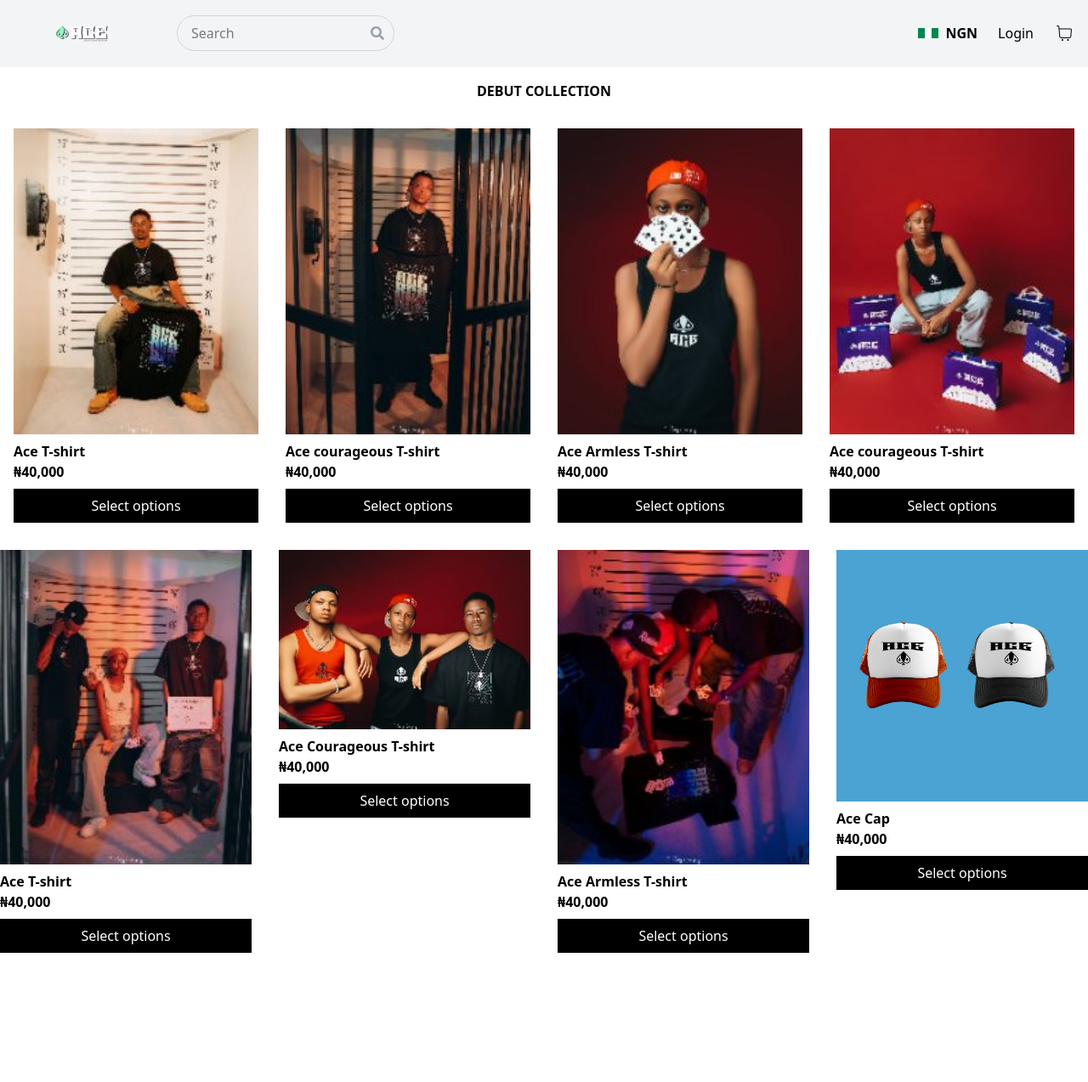
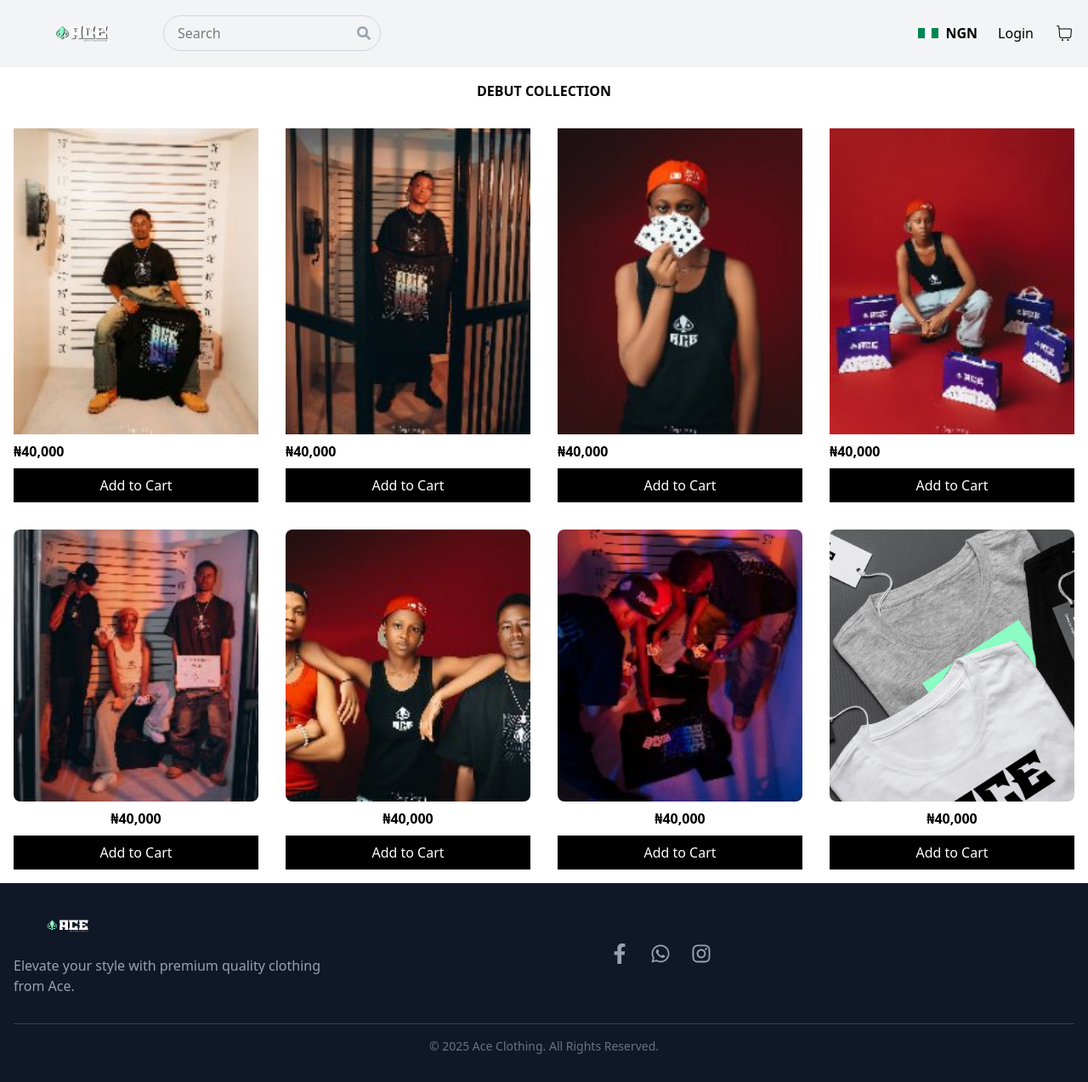
Before and after one commit to feran15/ACE-FASHION, a React (Vite) app: page / in a window 1280 px wide. Shown: the whole page at 85% size. Before the commit the page ends 1121 px from the top, so only its background shows below. Built offline with nearby package versions, Linux system fonts and the light colour scheme.

Commit message:
New images

```diff
--- a/src/App.jsx
+++ b/src/App.jsx
@@ -2,18 +2,16 @@
 import Nav from './Components/Nav'
  import Section from './Components/Section'
  import Products from './Components/Products'
-// import Vsion from './Components/Vsion'
-// import SubFooter from './Components/SubFooter'
-// import Footer from './Components/Footer'
+ import SubFooter from './Components/subFooter'
+ import Footer from './Components/Footer'
 function App() {
   return (
     <div>
       <Nav/>
       <Section/>
        <Products/>
-      {/* <Vsion/>
-      <SubFooter/>
-      <Footer/>   */}
+       <SubFooter/>
+      <Footer/>
     </div>
   )
 }
--- a/src/Components/Footer.jsx
+++ b/src/Components/Footer.jsx
@@ -1,18 +1,35 @@
-import React from 'react'
+import React from 'react';
+import { FaFacebookF, FaInstagram, FaWhatsapp } from "react-icons/fa";
 
 const Footer = () => {
   return (
-    <div>
-        <div className="container mx-auto px-4 mt-14">
-            <div className="flex flex-col md:flexx-row justify-between ">
-                <div className=" justify-around md:text-left mb-4 md:mb-0 flex">
-                    {/* <h3 className="text-lg Font-semibold">ACE FASHION</h3> */}
-                    <p className='text-sm'>©2025. All rights reserved</p>
-                </div>
-            </div>
+    <footer className="bg-gray-900 text-white py-8 mt-4">
+      <div className="container mx-auto px-4">
+        <div className="grid grid-cols-1 md:grid-cols-3 gap-8 text-center md:text-left items-center">
+
+          {/* Company Logo & Description */}
+          <div>
+            <img src="/Ace Logo.png" alt="Ace Logo" className="w-32 mx-auto md:mx-0" />
+            <p className="mt-4 text-gray-400">
+              Elevate your style with premium quality clothing from Ace.
+            </p>
+          </div>
+          {/* Social Media Links (Positioned Opposite to Company Description) */}
+          <div className="flex justify-center md:justify-end gap-6">
+            <a href="#" className="text-gray-400 hover:text-white transition text-2xl"><FaFacebookF /></a>
+            <a href="#" className="text-gray-400 hover:text-white transition text-2xl"><FaWhatsapp /></a>
+            <a href="#" className="text-gray-400 hover:text-white transition text-2xl"><FaInstagram /></a>
+          </div>
+
         </div>
-    </div>
-  )
-}
 
-export default Footer
+        {/* Copyright Section */}
+        <div className="text-center mt-8 text-gray-500 text-sm border-t border-gray-700 pt-4">
+          &copy; {new Date().getFullYear()} Ace Clothing. All Rights Reserved.
+        </div>
+      </div>
+    </footer>
+  );
+};
+
+export default Footer;
--- a/src/Components/Nav.jsx
+++ b/src/Components/Nav.jsx
@@ -1,16 +1,27 @@
-import React from 'react';
+import React, { useState } from 'react';
 import { CiShoppingCart } from "react-icons/ci";
-import { FaSearch } from "react-icons/fa";
+import { FaSearch, FaBars, FaTimes } from "react-icons/fa";
 
 const Nav = () => {
+  const [menuOpen, setMenuOpen] = useState(false);
+
   return (
-    <div className=' px-4 py-4 bg-gray-100'>
+    <nav className='px-4 py-4 bg-gray-100'>
       <div className='flex justify-between items-center'>
-        <div className="flex items-center gap-8">
+        {/* Left Section - Logo & Search */}
+        <div className="flex items-center gap-4">
+          {/* Hamburger Menu (Mobile) */}
+          <button className="md:hidden text-2xl" onClick={() => setMenuOpen(!menuOpen)}>
+            {menuOpen ? <FaTimes /> : <FaBars />}
+          </button>
+
+          {/* Logo */}
           <div className="logo">
-            <img className='w-40' src="/Ace Logo.png" alt="Ace Logo" />
+            <img className='w-32 md:w-40' src="/Ace Logo.png" alt="Ace Logo" />
           </div>
-          <div className="relative">
+
+          {/* Search Bar (Hidden on Small Screens) */}
+          <div className="relative hidden md:block">
             <input
               type="text"
               className='w-64 pl-4 pr-10 py-2 rounded-full border border-gray-300 focus:outline-none focus:ring-2 focus:ring-blue-500'
@@ -20,7 +31,8 @@
           </div>
         </div>
 
-        <div className="flex items-center gap-6">
+        {/* Right Section - Flag, Login, Cart */}
+        <div className="hidden md:flex items-center gap-6">
           <div className="flag-carrier flex items-center gap-2">
             <img src="/Flag.png" alt="Country Flag" className='w-6' />
             <h4 className='font-bold'>NGN</h4>
@@ -29,8 +41,27 @@
           <CiShoppingCart className='text-2xl cursor-pointer hover:text-blue-600' />
         </div>
       </div>
-    </div>
-  )
-}
+
+      {/* Mobile Menu */}
+      {menuOpen && (
+        <div className="md:hidden mt-4 bg-gray-100 rounded-lg shadow-lg p-4 space-y-4">
+          <input
+            type="text"
+            className='w-full pl-4 pr-10 py-2 rounded-full border border-gray-300 focus:outline-none focus:ring-2 focus:ring-blue-500'
+            placeholder='Search'
+          />
+          <div className="flex flex-col gap-4">
+            <div className="flag-carrier flex items-center gap-2">
+              <img src="/Flag.png" alt="Country Flag" className='w-6' />
+              <h4 className='font-bold'>NGN</h4>
+            </div>
+            <h4 className='cursor-pointer hover:text-blue-600'>Login</h4>
+            <CiShoppingCart className='text-2xl cursor-pointer hover:text-blue-600' />
+          </div>
+        </div>
+      )}
+    </nav>
+  );
+};
 
 export default Nav;
--- a/src/Components/Products.jsx
+++ b/src/Components/Products.jsx
@@ -1,28 +1,46 @@
 import React from 'react';
 
 const products = [
-  { id: 1, name: "Ace T-shirt", price: "₦40,000", img: "/Pic 4.jpg" },
-  { id: 2, name: "Ace Courageous T-shirt", price: "₦40,000", img: "/Pic 6.jpg" },
-  { id: 3, name: "Ace Armless T-shirt", price: "₦40,000", img: "/Pic 7.jpg" },
-  { id: 4, name: "Ace Cap", price: "₦40,000", img: "/Ace Cap.jpg" }
+  { id: 1,  price: "₦40,000", img: "/Pic 4.jpg" },
+  { id: 2,  price: "₦40,000", img: "/Pic 6.jpg" },
+  { id: 3,  price: "₦40,000", img: "/Pic 7.jpg" },
+  { id: 4,  price: "₦40,000", img: "/White.jpg" }
 ];
 
 const Products = () => {
   return (
-    <div className="product-display grid grid-cols-1 sm:grid-cols-2 md:grid-cols-4 gap-8 mt-8">
+    <div className="container mx-auto px-4">
+      {/* Mobile: Scrollable Cards */}
+      <div className="flex overflow-x-auto gap-4 sm:hidden">
         {products.map(product => (
-        <div key={product.id} className="product">
-          <img className="w-full h-auto object-cover" src={product.img} alt={product.name} />
-          <div className="product-info mt-2">
-            <p className="font-bold">{product.name}</p>
+          <div key={product.id} className="min-w-[70%] flex-shrink-0 bg-white shadow-md rounded-lg p-4">
+            <img className="w-full h-64 sm:h-80 object-cover rounded-lg" src={product.img} alt={product.name} />
+            <div className="product-info mt-2 text-center">
               <p className="font-bold">{product.price}</p>
               <button className="mt-2 bg-black text-white py-2 px-4 w-full hover:bg-gray-800 transition-colors">
-              Select options
+               Add to Cart
               </button>
             </div>
           </div>
         ))}
       </div>
+
+      {/* Desktop: Grid Layout */}
+      <div className="hidden sm:grid grid-cols-1 sm:grid-cols-2 md:grid-cols-4 gap-8 mt-8">
+        {products.map(product => (
+          <div key={product.id} className="product">
+            <img className="w-full h-64 sm:h-80 object-cover rounded-lg" src={product.img} alt={product.name} />
+            <div className="product-info mt-2 text-center">
+              <p className="font-bold">{product.name}</p>
+              <p className="font-bold">{product.price}</p>
+              <button className="mt-2 bg-black text-white py-2 px-4 w-full hover:bg-gray-800 transition-colors">
+               Add to Cart
+              </button>
+            </div>
+          </div>
+        ))}
+      </div>
+    </div>
   );
 };
 
--- a/src/Components/Section.jsx
+++ b/src/Components/Section.jsx
@@ -1,57 +1,53 @@
 import React from 'react';
+
+const products = [
+  { id: 1,  price: "₦40,000", img: "/Pic 1.jpg" },
+  { id: 2,  price: "₦40,000", img: "/Pic 2.jpg" },
+  { id: 3,  price: "₦40,000", img: "/Pic 3.jpg" },
+  { id: 4,  price: "₦40,000", img: "/Pic 5.jpg" }
+];
 
 const Section = () => {
   return (
     <div className="container mx-auto px-4">
-      <div className="products">
+      {/* Product Category */}
+      <div className="products text-center">
         <ul className="product-type flex gap-8 justify-center mt-4">
           <li className="cursor-pointer hover:text-gray-600 font-bold">DEBUT COLLECTION</li>
         </ul>
       </div>
 
-      <div className="product-display grid grid-cols-1 sm:grid-cols-2 md:grid-cols-4 gap-8 mt-8">
-        <div className="product">
-          <img className="w-full h-auto object-cover" src="/Pic 1.jpg" alt="Ace T-shirt" />
-          <div className="product-info mt-2">
-            <p className="font-bold">Ace T-shirt</p>
-            <p className="font-bold">₦40,000</p>
+      {/* Product Display */}
+      <div className="mt-8">
+        {/* Mobile: Horizontal Scrollable Cards */}
+        <div className="flex overflow-x-auto gap-4 sm:hidden">
+          {products.map(product => (
+            <div key={product.id} className="min-w-[70%] flex-shrink-0 bg-white shadow-md rounded-lg p-4">
+              <img className="w-full h-60 object-cover rounded-lg" src={product.img} alt={product.name} />
+              <div className="product-info mt-2 text-center">
+                <p className="font-bold">{product.price}</p>
                 <button className="mt-2 bg-black text-white py-2 px-4 w-full hover:bg-gray-800 transition-colors">
-              Select options
+                  Add to Cart
                 </button>
               </div>
             </div>
+          ))}
+        </div>
 
-        <div className="product">
-          <img className="w-full h-auto object-cover" src="/Pic 2.jpg" alt="Ace courageous T-shirt" />
+        {/* Desktop: Grid Layout */}
+        <div className="hidden sm:grid grid-cols-1 sm:grid-cols-2 md:grid-cols-4 gap-8">
+          {products.map(product => (
+            <div key={product.id} className="product">
+              <img className="w-full h-auto object-cover" src={product.img} alt={product.name} />
               <div className="product-info mt-2">
-            <p className="font-bold">Ace courageous T-shirt</p>
-            <p className="font-bold">₦40,000</p>
+                <p className="font-bold">{product.name}</p>
+                <p className="font-bold">{product.price}</p>
                 <button className="mt-2 bg-black text-white py-2 px-4 w-full hover:bg-gray-800 transition-colors">
-              Select options
+                  Add to Cart
                 </button>
               </div>
             </div>
-
-        <div className="product">
-          <img className="w-full h-auto object-cover" src="/Pic 3.jpg" alt="Ace Armless T-shirt" />
-          <div className="product-info mt-2">
-            <p className="font-bold">Ace Armless T-shirt</p>
-            <p className="font-bold">₦40,000</p>
-            <button className="mt-2 bg-black text-white py-2 px-4 w-full hover:bg-gray-800 transition-colors">
-              Select options
-            </button>
-          </div>
-        </div>
-
-        <div className="product">
-          <img className="w-full h-auto object-cover" src="/Pic 5.jpg" alt="Ace courageous T-shirt" />
-          <div className="product-info mt-2">
-            <p className="font-bold">Ace courageous T-shirt</p>
-            <p className="font-bold">₦40,000</p>
-            <button className="mt-2 bg-black text-white py-2 px-4 w-full hover:bg-gray-800 transition-colors">
-              Select options
-            </button>
-          </div>
+          ))}
         </div>
       </div>
     </div>
```
Also changed, not shown: src/Components/SubFooter.jsx (+7 -66 lines), src/Components/Vsion.jsx (deleted, +0 -58 lines). Lines whose indentation alone changed are shown as unchanged.
